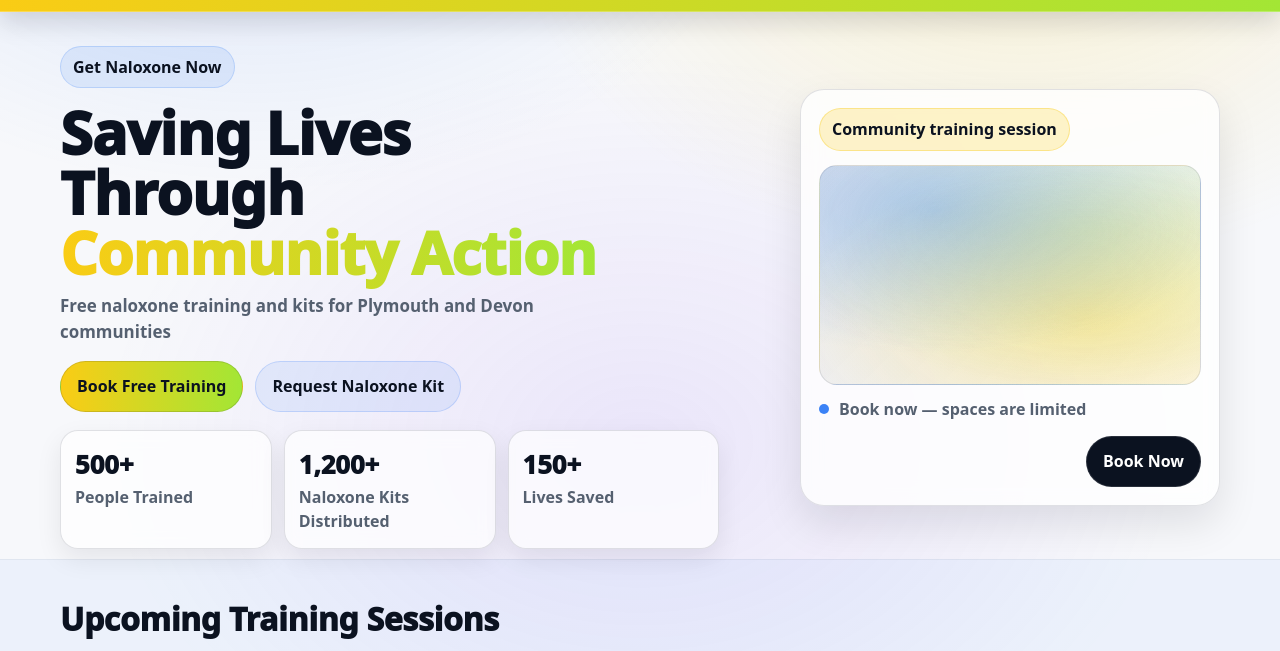
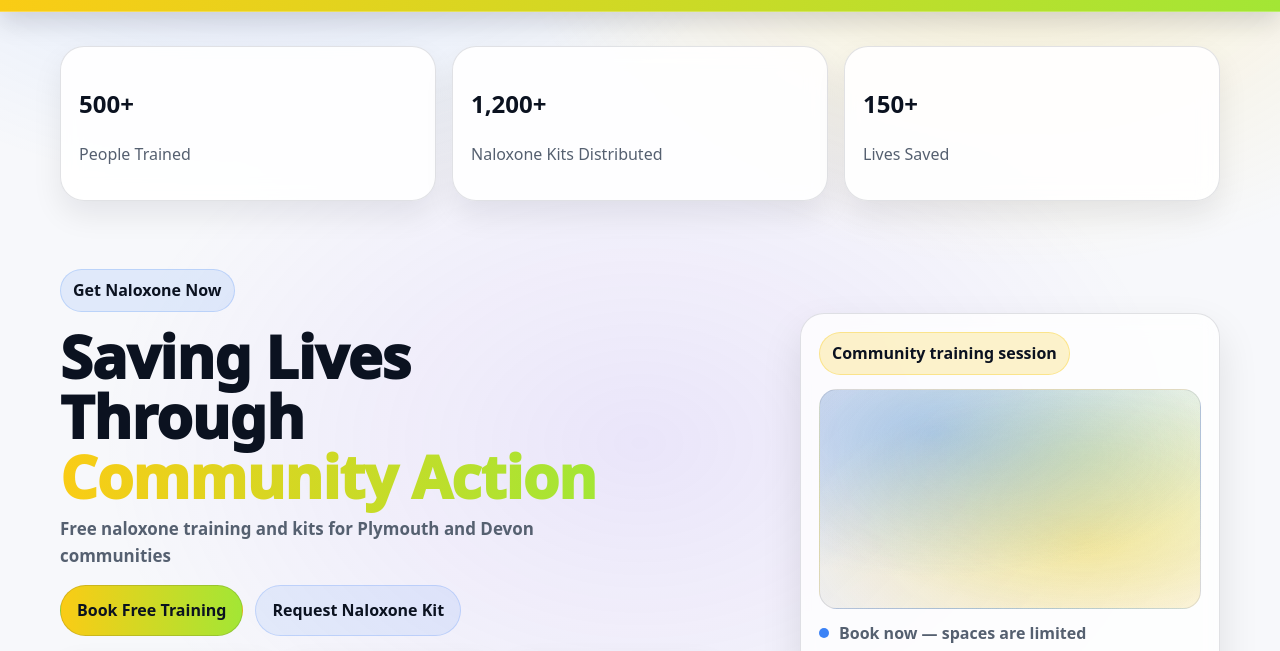
Before and after one commit to nap661/naloxoneadvocatesplymouth, a plain HTML site: page index.html in a window 1280 px wide. Shown: the part 117-768 px from the top of the page. Drawn offline with Linux system fonts and the light colour scheme.

Commit message:
Update index.html

```diff
--- a/index.html
+++ b/index.html
@@ -413,6 +413,27 @@
       </div>
     </div>
   </header>
+
+<section class="section">
+  <div class="wrap" style="display:grid; grid-template-columns:repeat(3,1fr); gap:16px;">
+
+    <div class="card">
+      <h2>500+</h2>
+      <p class="muted">People Trained</p>
+    </div>
+
+    <div class="card">
+      <h2>1,200+</h2>
+      <p class="muted">Naloxone Kits Distributed</p>
+    </div>
+
+    <div class="card">
+      <h2>150+</h2>
+      <p class="muted">Lives Saved</p>
+    </div>
+
+  </div>
+</section>
 
   <section class="hero" id="home">
     <div class="wrap hero__inner">
```
